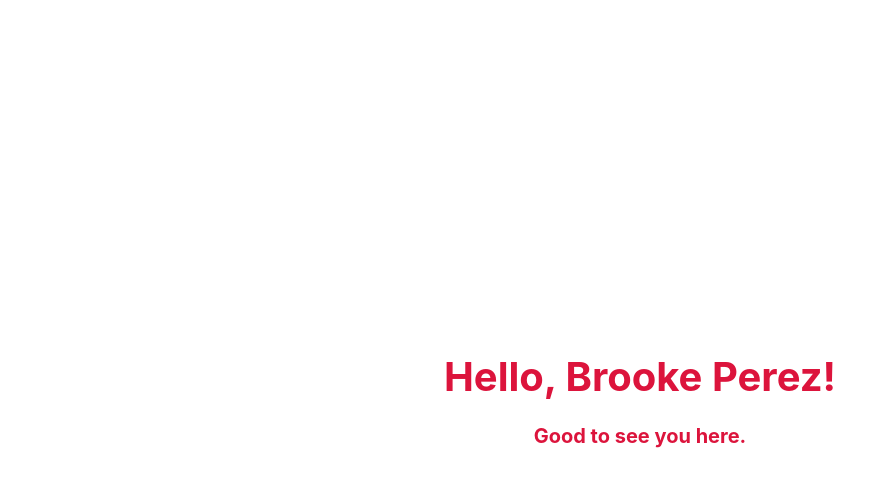
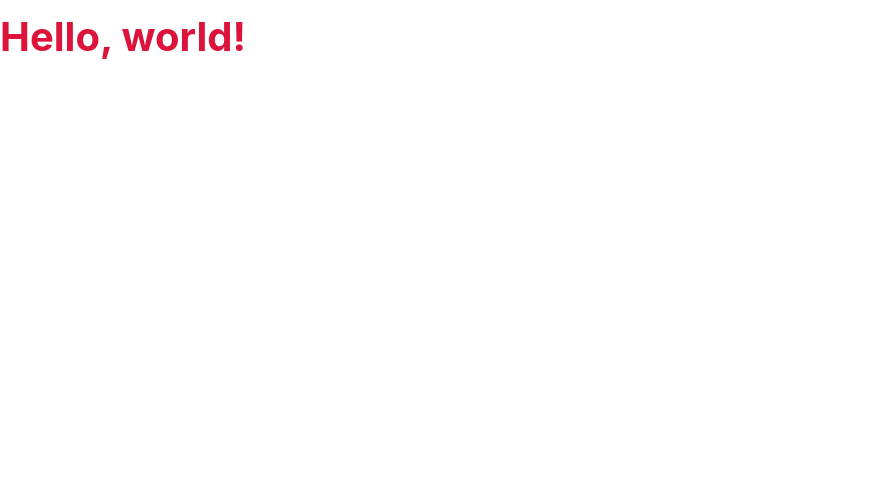
Before and after one commit to VasilHT/my-app, a React (Create React App) app: page / in a window 1280 px wide. Shown: the top 486 px of the page, without its empty margins (0-894 px from the left). Built offline with nearby package versions, Linux system fonts and the light colour scheme.

Commit message:
added JSX represents Objects

```diff
--- a/src/App.js
+++ b/src/App.js
@@ -39,8 +39,20 @@ const title = Response.potentiallyMaliciousInput;
 //this is safe
 const element5 = <h1>{title}</h1>
 
+const element11 = (
+  <h1 className="greeting">
+    Hello, world!
+  </h1>
+);
+//^this is the same with this
+const element12 = React.createElement(
+  'h1',
+  {className: 'geeting'},
+  'Hello, world!'
+);
+
 function App() {
-  return <>{element4}</>;
+  return <>{element11}</>;
 }
 
 export default App;
```
